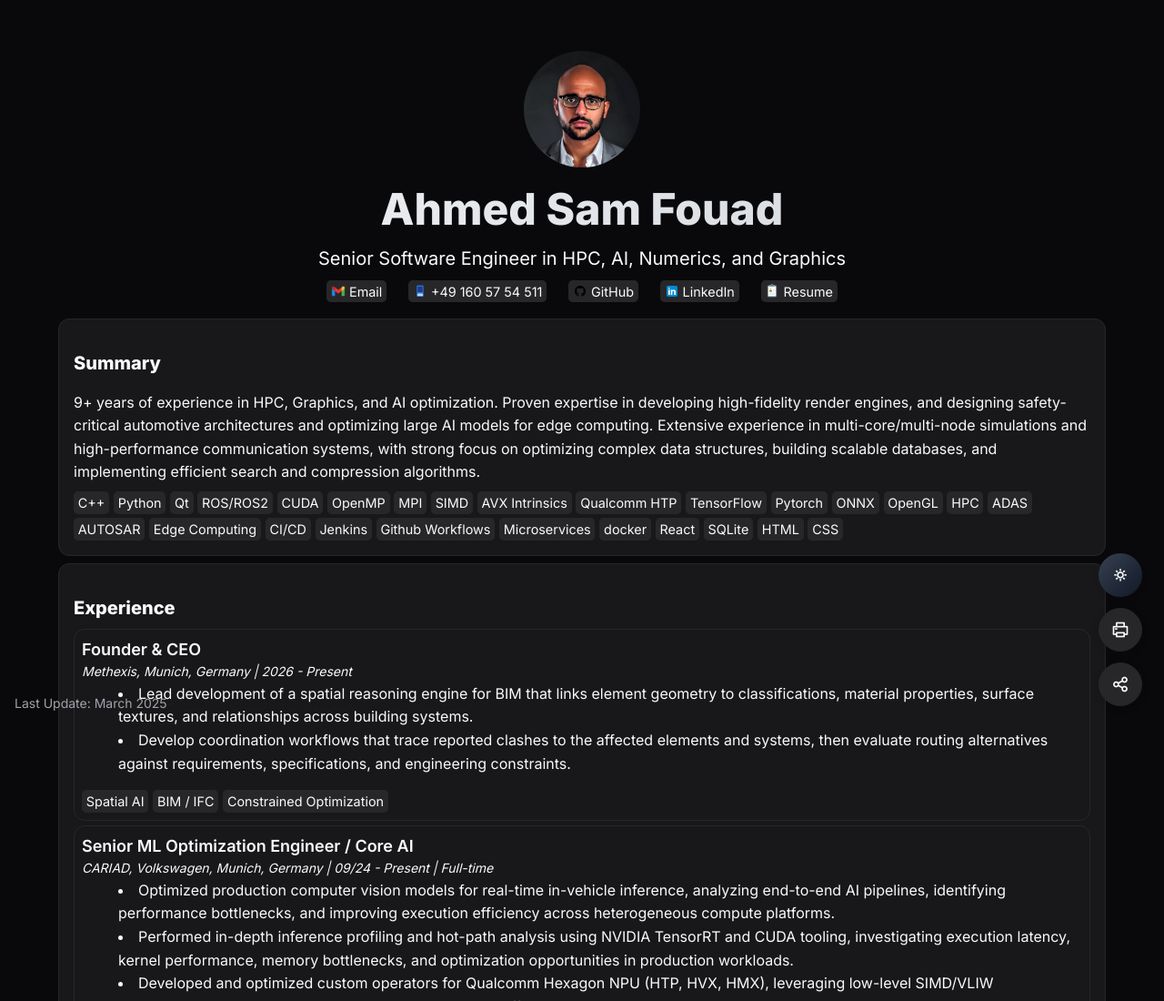
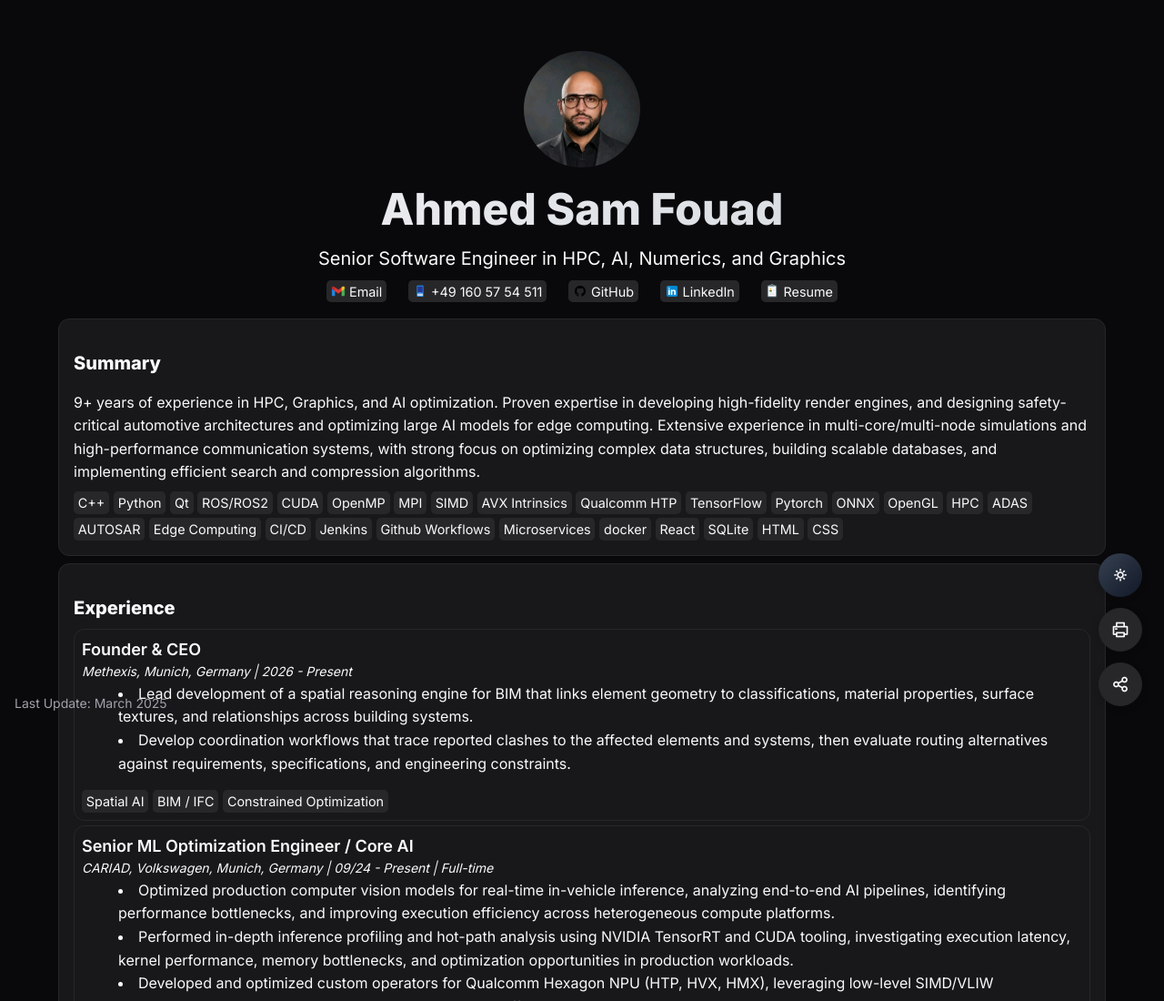
Before and after one commit to A-Sam/cv, a plain HTML site: page index.html in a window 1280 px wide. Shown: the top 1100 px of the page at 91% size. Drawn offline with nearby package versions, Linux system fonts and the light colour scheme.

Commit message:
Update profile picture in index.html

```diff
--- a/index.html
+++ b/index.html
@@ -16,7 +16,7 @@
     <div class="max-w-6xl mx-auto p-uniform">
         <main>
             <header style="text-align: center;">
-                <img src="img/pp.jpg" alt="Profile Picture"
+                <img src="img/1794819856975.jpeg" alt="Profile Picture"
                     style="width: 8rem; height: 8rem; border-radius: 50%; margin: 0 auto; object-fit: cover;">
                 <h1
                     style="font-size: 3rem; font-weight: 800; background: linear-gradient(to right, #f3f4f6, #d1d5db); -webkit-background-clip: text; background-clip: text; color: transparent; margin-bottom: 0.0rem; margin-top: 0.0rem;">
```
